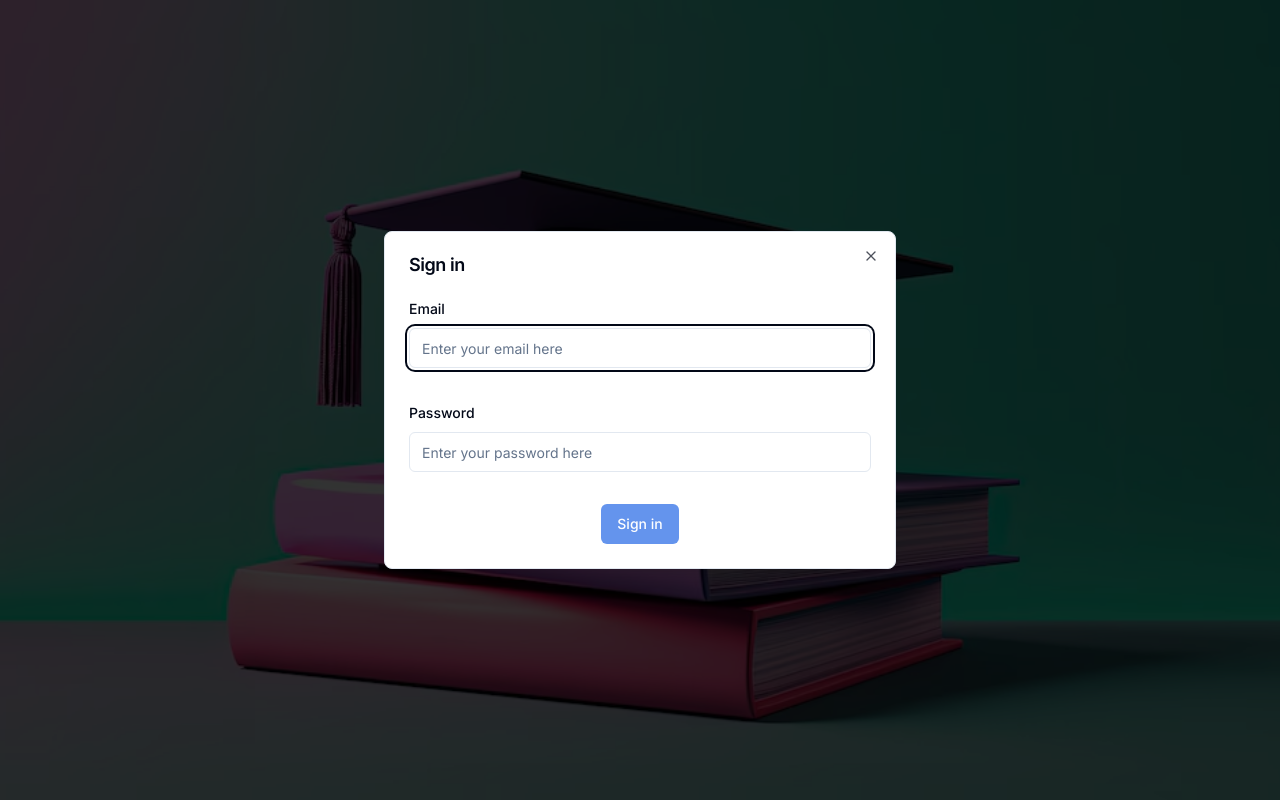
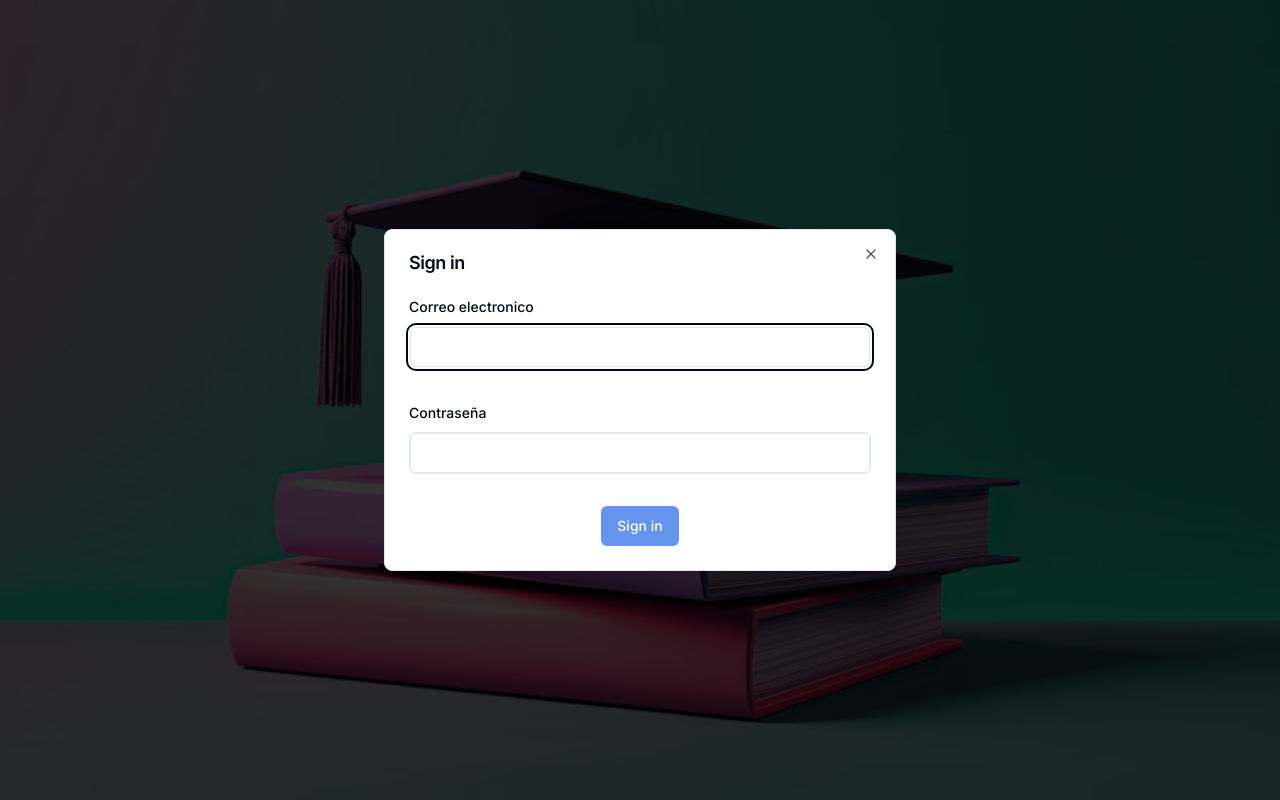
Before and after one commit to franklinogf/aula-control, a Next.js app: page / in a window 1280 px wide. Both pictures are taken after a click on the button "Log in". Built offline with nearby package versions, Linux system fonts and the light colour scheme.

Commit message:
custom form fields

```diff
--- a/package.json
+++ b/package.json
@@ -16,19 +16,23 @@
   "dependencies": {
     "@hookform/resolvers": "^3.9.0",
     "@prisma/client": "^5.18.0",
+    "@radix-ui/react-checkbox": "^1.1.1",
     "@radix-ui/react-dialog": "^1.1.1",
     "@radix-ui/react-label": "^2.1.0",
     "@radix-ui/react-select": "^2.1.1",
     "@radix-ui/react-slot": "^1.1.0",
     "class-variance-authority": "^0.7.0",
     "clsx": "^2.1.1",
+    "libphonenumber-js": "^1.11.7",
     "lucide-react": "^0.435.0",
     "next": "14.2.6",
     "next-auth": "^5.0.0-beta.20",
     "next-themes": "^0.3.0",
     "react": "^18",
+    "react-datepicker": "^7.3.0",
     "react-dom": "^18",
     "react-hook-form": "^7.52.2",
+    "react-phone-number-input": "^3.4.5",
     "sonner": "^1.5.0",
     "tailwind-merge": "^2.5.2",
     "tailwindcss-animate": "^1.0.7",
--- /dev/null
+++ b/src/components/CustomFormField.tsx
@@ -0,0 +1,175 @@
+import { E164Number } from "libphonenumber-js/core";
+import ReactDatePicker from "react-datepicker";
+import { Control } from "react-hook-form";
+import PhoneInput from "react-phone-number-input";
+
+import { Checkbox } from "./ui/checkbox";
+import { FormControl, FormField, FormItem, FormLabel, FormMessage } from "./ui/form";
+import { Input } from "./ui/input";
+import { Select, SelectContent, SelectTrigger, SelectValue } from "./ui/select";
+import { Textarea } from "./ui/textarea";
+
+export enum FormFieldType {
+  INPUT,
+  TEXTAREA,
+  PHONE_INPUT,
+  CHECKBOX,
+  DATE_PICKER,
+  SELECT,
+  SKELETON,
+}
+
+type DefaultCustomFormFieldProps = {
+  control: Control<any>;
+  name: string;
+
+  label?: string;
+  disabled?: boolean;
+  className?: string;
+};
+
+export type SelectItemType = { key: string; value: string };
+type FormFieldSelectType = {
+  fieldType: FormFieldType.SELECT;
+  children?: React.ReactNode;
+  placeholder?: string;
+};
+type FormFieldInputType = {
+  fieldType: FormFieldType.INPUT;
+  type?: React.HTMLInputTypeAttribute;
+  placeholder?: string;
+};
+type FormFieldDatePickerType = {
+  fieldType: FormFieldType.DATE_PICKER;
+  dateFormat: string;
+  showTimeSelect: boolean;
+};
+type FormFieldPhoneType = {
+  fieldType: FormFieldType.PHONE_INPUT;
+  placeholder?: string;
+};
+type FormFieldCheckboxType = {
+  fieldType: FormFieldType.CHECKBOX;
+  description?: string;
+};
+type FormFieldTextAreaType = {
+  fieldType: FormFieldType.TEXTAREA;
+  placeholder?: string;
+};
+type FormFieldSkeletonType = {
+  fieldType: FormFieldType.SKELETON;
+  render?: (field: any) => React.ReactNode;
+};
+
+type CustomFormFieldProps = DefaultCustomFormFieldProps &
+  (
+    | FormFieldSelectType
+    | FormFieldInputType
+    | FormFieldDatePickerType
+    | FormFieldPhoneType
+    | FormFieldCheckboxType
+    | FormFieldTextAreaType
+    | FormFieldSkeletonType
+  );
+
+const RenderInput = ({ field, props }: { field: any; props: CustomFormFieldProps }) => {
+  switch (props.fieldType) {
+    case FormFieldType.INPUT:
+      return (
+        <div className="border-dark-500 bg-dark-400 flex rounded-md border">
+          <FormControl>
+            <Input
+              disabled={props.disabled}
+              type={props.type}
+              placeholder={props.placeholder}
+              {...field}
+            />
+          </FormControl>
+        </div>
+      );
+    case FormFieldType.TEXTAREA:
+      return (
+        <FormControl>
+          <Textarea placeholder={props.placeholder} {...field} disabled={props.disabled} />
+        </FormControl>
+      );
+    case FormFieldType.PHONE_INPUT:
+      return (
+        <FormControl>
+          <PhoneInput
+            defaultCountry="US"
+            placeholder={props.placeholder}
+            international
+            withCountryCallingCode
+            value={field.value as E164Number | undefined}
+            onChange={field.onChange}
+            className="input-phone"
+          />
+        </FormControl>
+      );
+    case FormFieldType.CHECKBOX:
+      return (
+        <FormControl>
+          <div className="flex items-center gap-4">
+            <Checkbox id={props.name} checked={field.value} onCheckedChange={field.onChange} />
+            <label htmlFor={props.name} className="checkbox-label">
+              {props.label}
+            </label>
+          </div>
+        </FormControl>
+      );
+    case FormFieldType.DATE_PICKER:
+      return (
+        <div className="border-dark-500 bg-dark-400 flex rounded-md border">
+          <FormControl>
+            <ReactDatePicker
+              showTimeSelect={props.showTimeSelect ?? false}
+              selected={field.value}
+              onChange={(date) => {
+                field.onChange(date);
+              }}
+              timeInputLabel="Time:"
+              dateFormat={props.dateFormat ?? "MM/dd/yyyy"}
+              wrapperClassName="date-picker"
+            />
+          </FormControl>
+        </div>
+      );
+    case FormFieldType.SELECT:
+      return (
+        <FormControl>
+          <Select onValueChange={field.onChange} defaultValue={field.value}>
+            <FormControl>
+              <SelectTrigger>
+                <SelectValue placeholder={props.placeholder} />
+              </SelectTrigger>
+            </FormControl>
+            <SelectContent>{props.children}</SelectContent>
+          </Select>
+        </FormControl>
+      );
+    case FormFieldType.SKELETON:
+      return props.render ? props.render(field) : null;
+    default:
+      return null;
+  }
+};
+
+export const CustomFormField = (props: CustomFormFieldProps) => {
+  const { control, name, label } = props;
+
+  return (
+    <FormField
+      control={control}
+      name={name}
+      render={({ field }) => (
+        <FormItem className="flex-1">
+          {props.fieldType !== FormFieldType.CHECKBOX && label && <FormLabel>{label}</FormLabel>}
+          <RenderInput field={field} props={props} />
+
+          <FormMessage />
+        </FormItem>
+      )}
+    />
+  );
+};
--- a/src/components/LogInFormModal.tsx
+++ b/src/components/LogInFormModal.tsx
@@ -7,6 +7,7 @@ import { useRouter } from "next/navigation";
 import { useForm } from "react-hook-form";
 import { toast } from "sonner";
 import { z } from "zod";
+import { CustomFormField, FormFieldType } from "./CustomFormField";
 import { Button } from "./ui/button";
 import {
   Dialog,
@@ -16,8 +17,7 @@ import {
   DialogTitle,
   DialogTrigger,
 } from "./ui/dialog";
-import { Form, FormControl, FormField, FormItem, FormLabel, FormMessage } from "./ui/form";
-import { Input } from "./ui/input";
+import { Form } from "./ui/form";
 
 export function LogInFormModal() {
   const router = useRouter();
@@ -49,32 +49,21 @@ export function LogInFormModal() {
           </DialogHeader>
           <Form {...form}>
             <form onSubmit={form.handleSubmit(onSubmit)} className="space-y-8">
-              <FormField
+              <CustomFormField
                 control={form.control}
+                fieldType={FormFieldType.INPUT}
+                label="Correo electronico"
+                type="email"
                 name="email"
-                render={({ field }) => (
-                  <FormItem>
-                    <FormLabel>Email</FormLabel>
-                    <FormControl>
-                      <Input placeholder="Enter your email here" {...field} />
-                    </FormControl>
-                    <FormMessage />
-                  </FormItem>
-                )}
               />
-              <FormField
+              <CustomFormField
                 control={form.control}
+                fieldType={FormFieldType.INPUT}
+                type="password"
                 name="password"
-                render={({ field }) => (
-                  <FormItem>
-                    <FormLabel>Password</FormLabel>
-                    <FormControl>
-                      <Input placeholder="Enter your password here" {...field} type="password" />
-                    </FormControl>
-                    <FormMessage />
-                  </FormItem>
-                )}
+                label="Contraseña"
               />
+
               <div className="flex justify-center">
                 <Button type="submit">Sign in</Button>
               </div>
--- /dev/null
+++ b/src/components/ui/checkbox.tsx
@@ -0,0 +1,30 @@
+"use client"
+
+import * as React from "react"
+import * as CheckboxPrimitive from "@radix-ui/react-checkbox"
+import { Check } from "lucide-react"
+
+import { cn } from "@/lib/utils"
+
+const Checkbox = React.forwardRef<
+  React.ElementRef<typeof CheckboxPrimitive.Root>,
+  React.ComponentPropsWithoutRef<typeof CheckboxPrimitive.Root>
+>(({ className, ...props }, ref) => (
+  <CheckboxPrimitive.Root
+    ref={ref}
+    className={cn(
+      "peer h-4 w-4 shrink-0 rounded-sm border border-primary ring-offset-background focus-visible:outline-none focus-visible:ring-2 focus-visible:ring-ring focus-visible:ring-offset-2 disabled:cursor-not-allowed disabled:opacity-50 data-[state=checked]:bg-primary data-[state=checked]:text-primary-foreground",
+      className
+    )}
+    {...props}
+  >
+    <CheckboxPrimitive.Indicator
+      className={cn("flex items-center justify-center text-current")}
+    >
+      <Check className="h-4 w-4" />
+    </CheckboxPrimitive.Indicator>
+  </CheckboxPrimitive.Root>
+))
+Checkbox.displayName = CheckboxPrimitive.Root.displayName
+
+export { Checkbox }
--- /dev/null
+++ b/src/components/ui/textarea.tsx
@@ -0,0 +1,24 @@
+import * as React from "react"
+
+import { cn } from "@/lib/utils"
+
+export interface TextareaProps
+  extends React.TextareaHTMLAttributes<HTMLTextAreaElement> {}
+
+const Textarea = React.forwardRef<HTMLTextAreaElement, TextareaProps>(
+  ({ className, ...props }, ref) => {
+    return (
+      <textarea
+        className={cn(
+          "flex min-h-[80px] w-full rounded-md border border-input bg-background px-3 py-2 text-sm ring-offset-background placeholder:text-muted-foreground focus-visible:outline-none focus-visible:ring-2 focus-visible:ring-ring focus-visible:ring-offset-2 disabled:cursor-not-allowed disabled:opacity-50",
+          className
+        )}
+        ref={ref}
+        {...props}
+      />
+    )
+  }
+)
+Textarea.displayName = "Textarea"
+
+export { Textarea }
```
Also changed, not shown: 1 other file (tests, documents, lock files or other folders).
